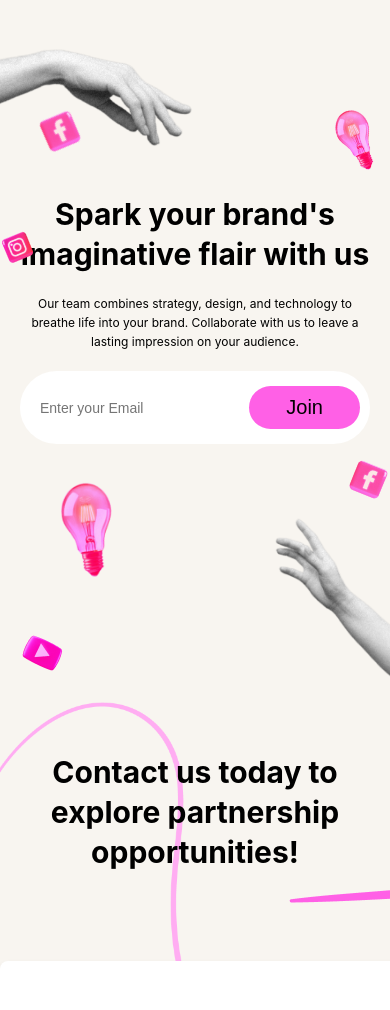
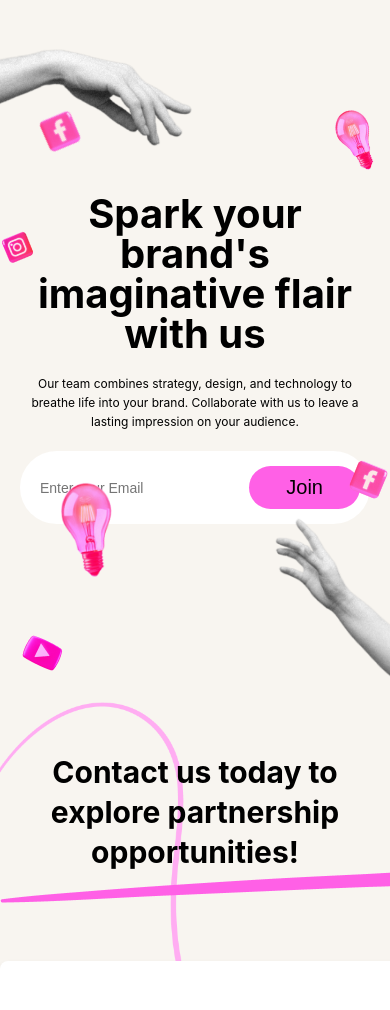
Before and after one commit to developer111222/test, a plain HTML site: page index.html in a window 390 px wide. Shown: the part 90-1100 px from the top of the page. Drawn offline with Linux system fonts and the light colour scheme; files whose address does not match are found by name.

Commit message:
first commit

```diff
--- a/css/styles.css
+++ b/css/styles.css
@@ -574,6 +574,9 @@ transform: rotate(315deg);
         font-size: 30px;
         line-height: 40px;
     }
+    .bottom-vector{
+       width: 100%;
+    }
     .illustration{
         width: 100%;
     }
@@ -597,7 +600,7 @@ transform: rotate(315deg);
     }
 
     .center h1 {
-        font-size: 30px;
+        font-size: 40px;
         line-height: 40px;
     }
 
```
